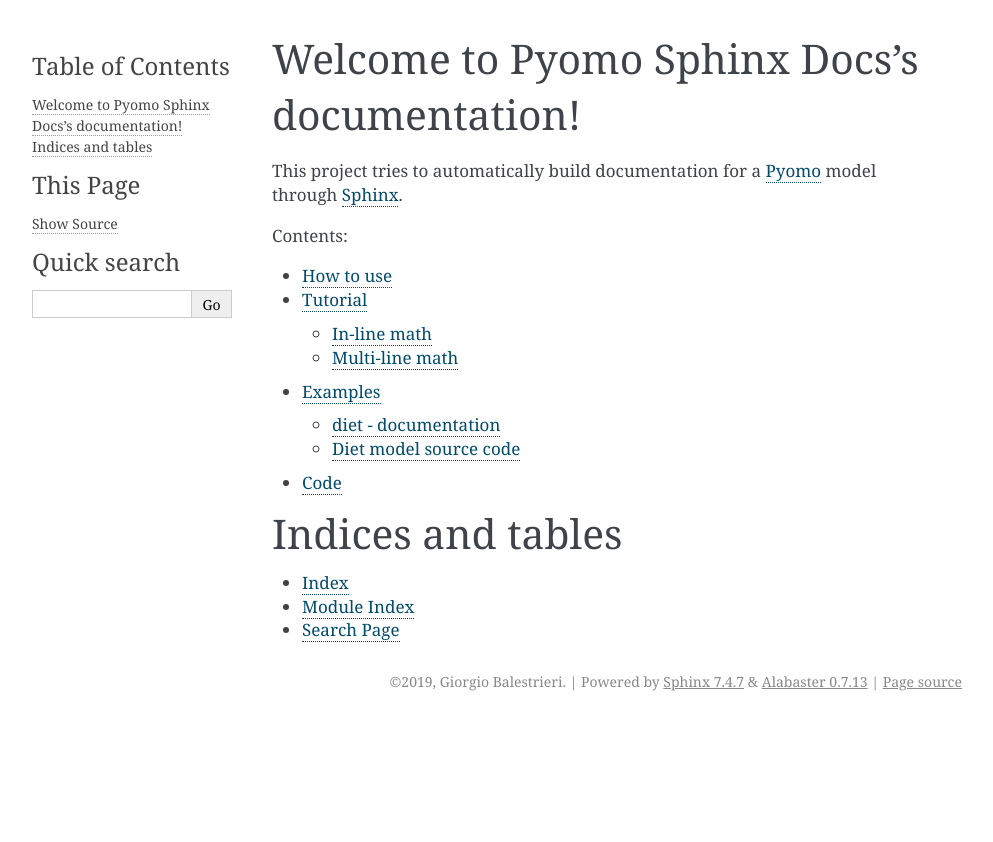
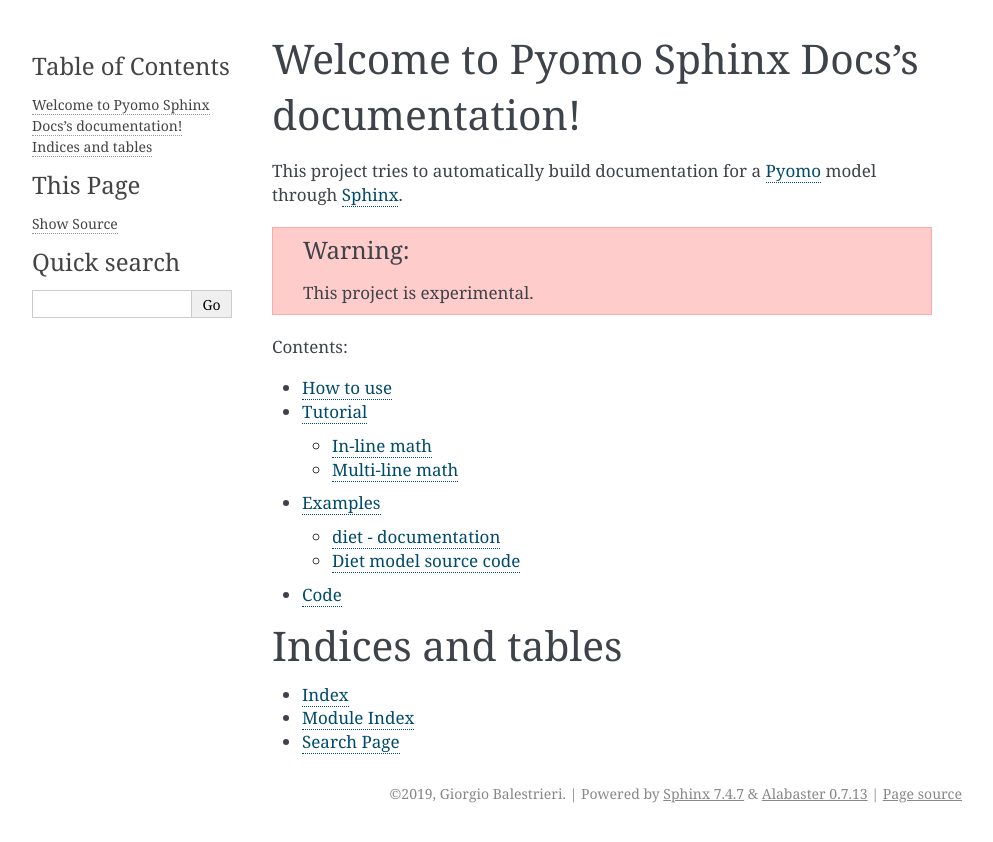
Before and after one commit to GiorgioBalestrieri/pyomo-sphinx-docs, a Sphinx documentation site: the page built from docs/index.rst, in a window 1280 px wide. Shown: the top 842 px of the page, without its empty margins (148-1141 px from the left). Built offline with Sphinx 7.4.7, drawn with Linux system fonts in a browser that asks for light colours.

Commit message:
updated docs

```diff
--- a/docs/index.rst
+++ b/docs/index.rst
@@ -7,6 +7,9 @@
 =============================================
 
 This project tries to automatically build documentation for a `Pyomo <https://pyomo.readthedocs.io/en/latest/>`_ model through `Sphinx <http://www.sphinx-doc.org/>`_.
+
+.. warning::
+    This project is experimental.
 
 .. toctree::
    :maxdepth: 2
```
Also changed, not shown: README.md (+1 -1 lines).
